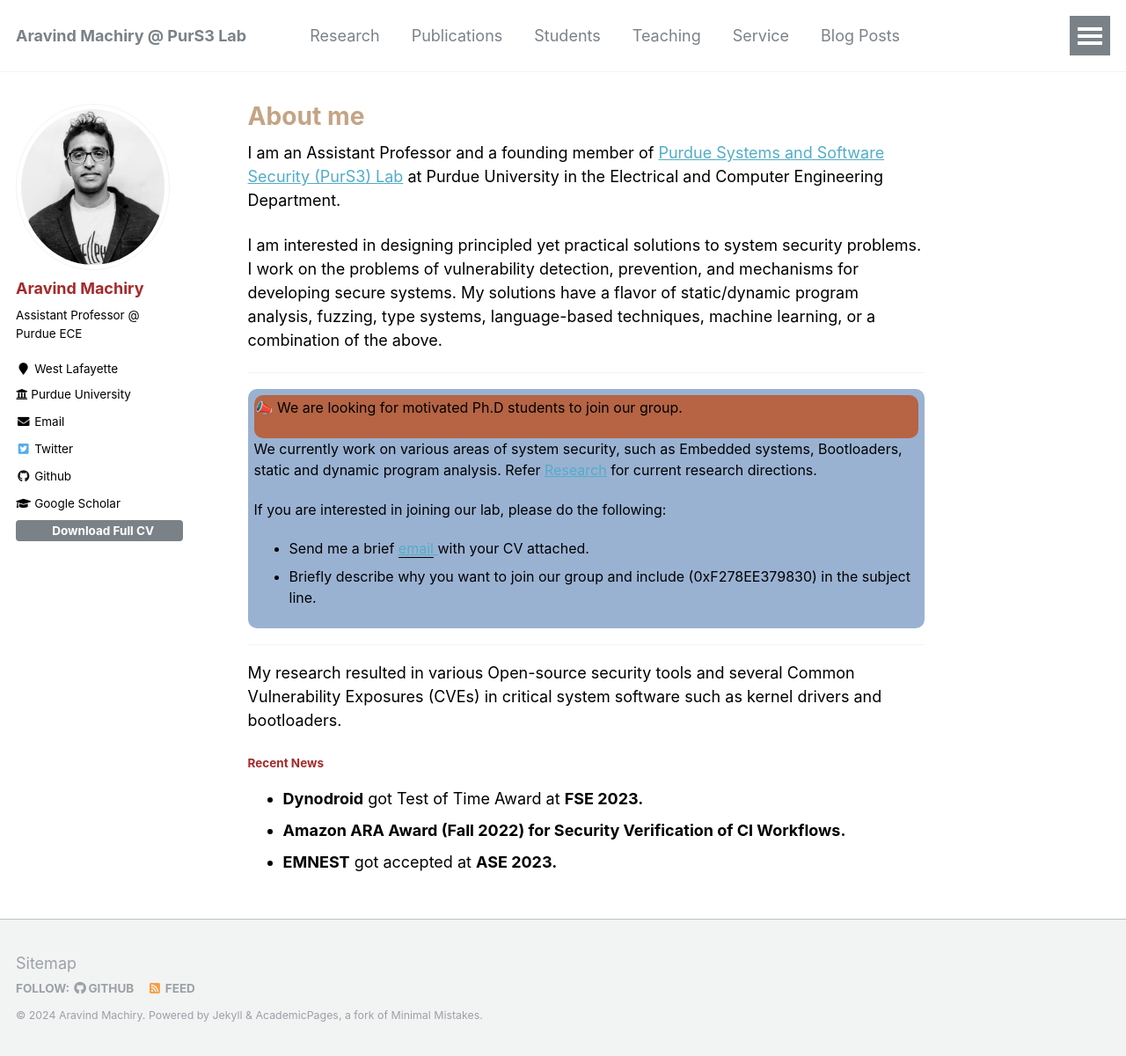
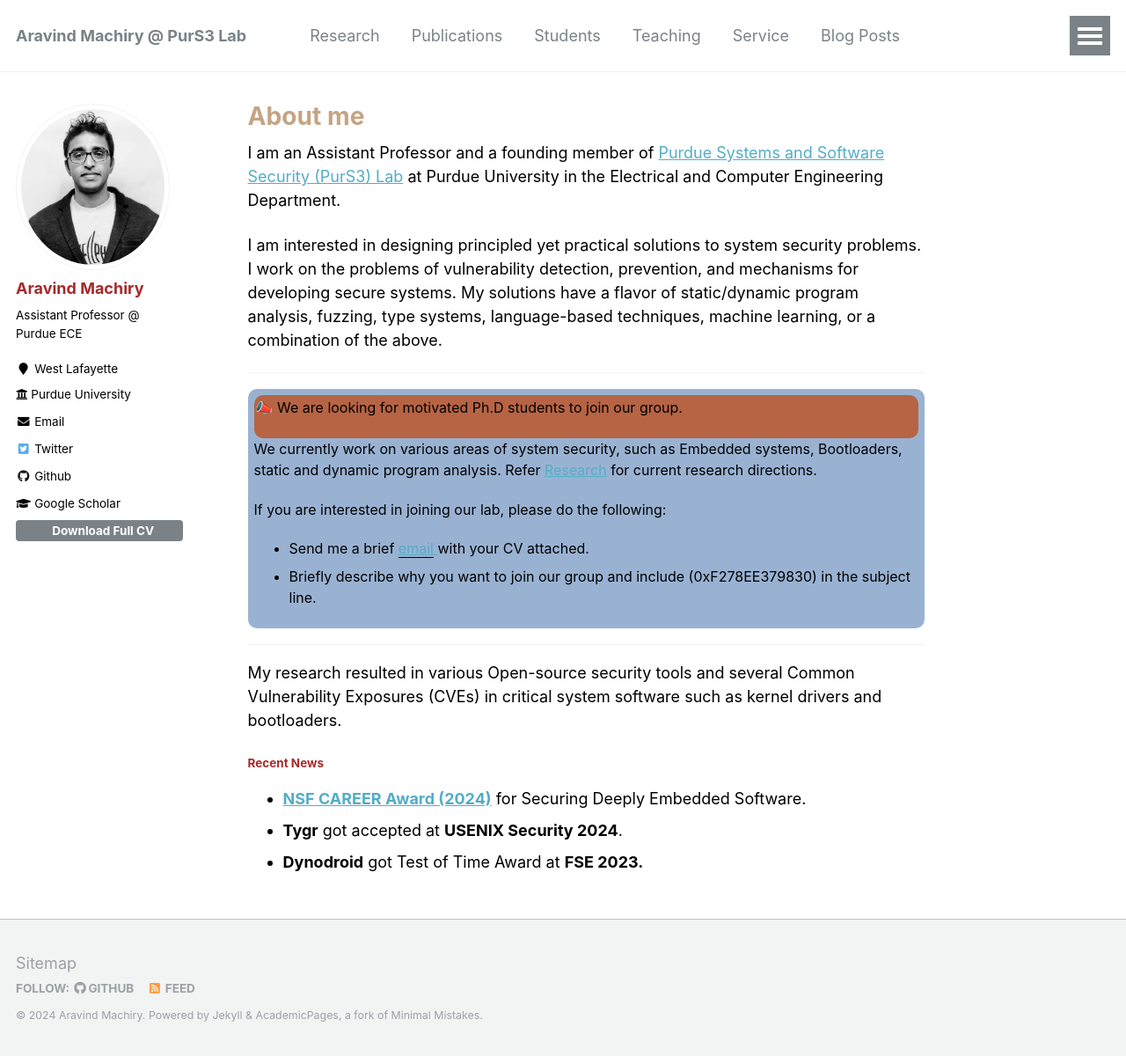
Before and after one commit to Machiry/machiry.github.io, a Jekyll site: the page built from _pages/about.md, in a window 1280 px wide and 1200 px high. Shown: the whole window at 88% size. Built offline with Jekyll 4.4.1, drawn with Linux system fonts in a browser that asks for light colours.

Commit message:
New awards

```diff
--- a/_pages/about.md
+++ b/_pages/about.md
@@ -33,7 +33,6 @@
 My research resulted in various Open-source security tools and several Common Vulnerability Exposures (CVEs) in critical system software such as kernel drivers and bootloaders.
 
 #### Recent News
-
+* __[NSF CAREER Award (2024)](https://www.nsf.gov/awardsearch/showAward?AWD_ID=2340548)__ for Securing Deeply Embedded Software.
+* __Tygr__ got accepted at __USENIX Security 2024__.
 * __Dynodroid__ got Test of Time Award at __FSE 2023.__
-* __Amazon ARA Award (Fall 2022) for Security Verification of CI Workflows.__
-* __EMNEST__ got accepted at __ASE 2023.__
```
Also changed, not shown: _teaching/2021-spring.md (+1 -1 lines), _teaching/2022-fall.md (+1 -1 lines).
